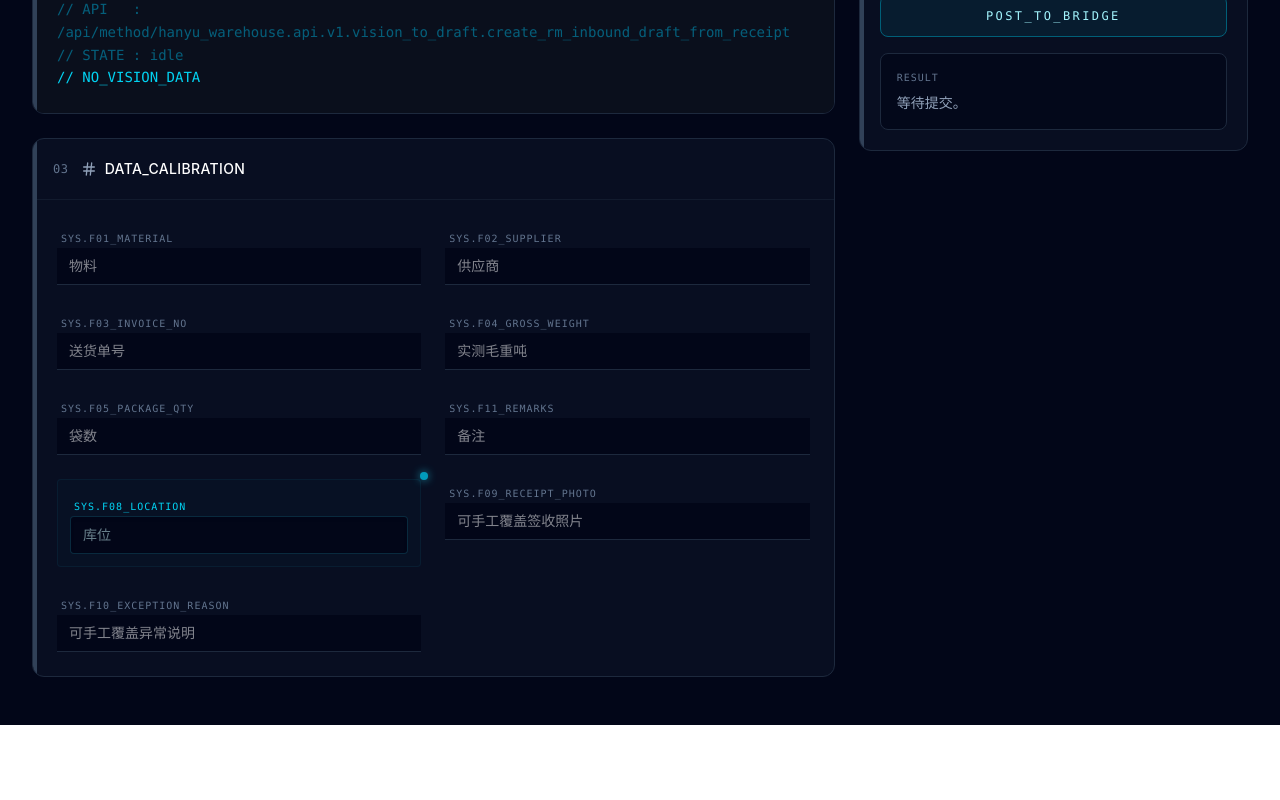
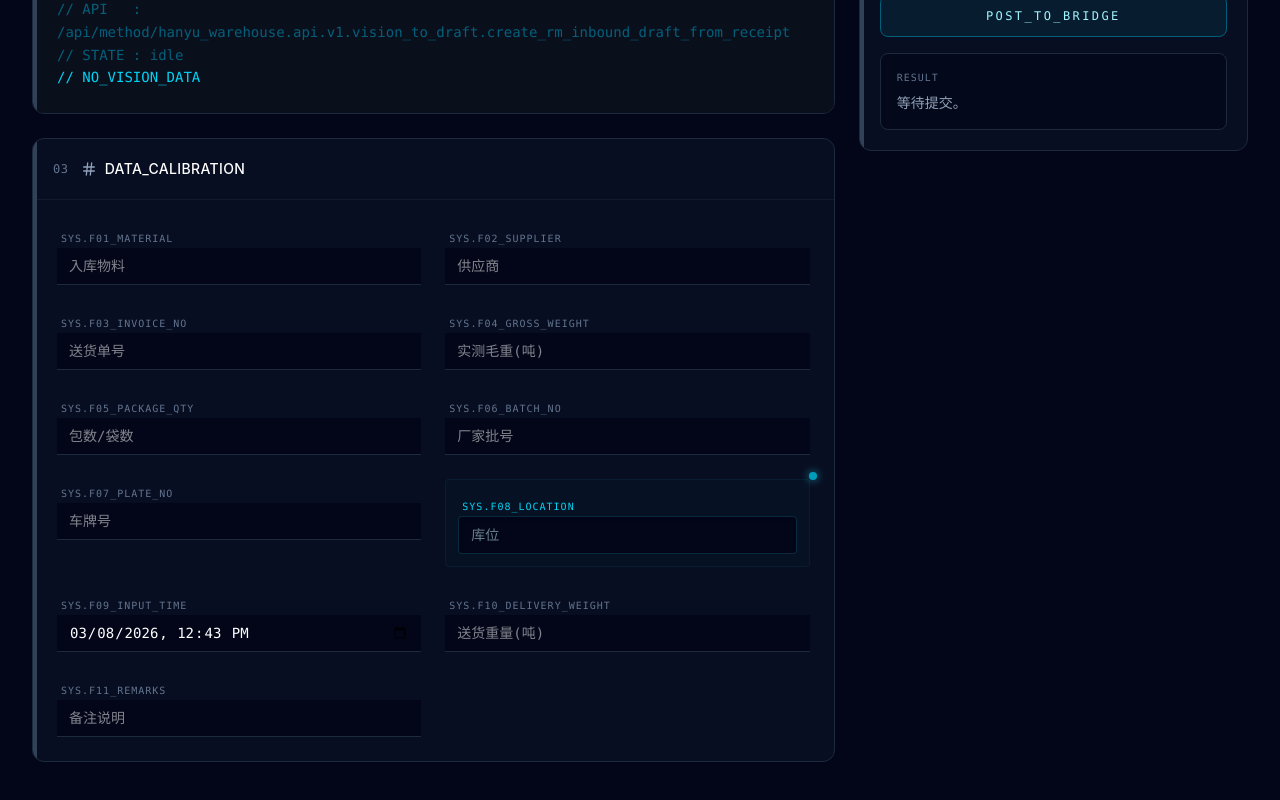
Before and after one commit to earth7777777/hanyu-pwa-laptop-main, a React (Vite) app: page / in a window 1280 px wide. Shown: the part 604-1404 px from the top of the page. Before the commit the page ends 1329 px from the top, so only its background shows below. Built offline with nearby package versions, Linux system fonts and the light colour scheme.

Commit message:
阶段五：S9修正PWA字段映射与Frappe页面入口适配

```diff
--- a/src/App.tsx
+++ b/src/App.tsx
@@ -30,7 +30,7 @@ type MetaData = Record<string, unknown> | null;
 type ApiSuccess = {
   ok: true;
   vision?: Record<string, unknown>;
-  draft?: string;
+  draft?: string | { name?: string;[key: string]: unknown };
   meta?: Record<string, unknown>;
 };
 
@@ -46,6 +46,24 @@ type ApiResponse = ApiSuccess | ApiFailure;
 const API_URL =
   '/api/method/hanyu_warehouse.api.v1.vision_to_draft.create_rm_inbound_draft_from_receipt';
 
+function getCsrfToken() {
+  const fromWindow =
+    typeof window !== 'undefined' &&
+      typeof (window as Window & { csrf_token?: string }).csrf_token === 'string'
+      ? (window as Window & { csrf_token?: string }).csrf_token
+      : '';
+
+  if (fromWindow) return fromWindow;
+
+  const fromMeta =
+    typeof document !== 'undefined'
+      ? document.querySelector('meta[name="csrf-token"]')?.getAttribute('content') ?? ''
+      : '';
+
+  if (fromMeta) return fromMeta;
+
+  return '';
+}
 export default function App() {
   const [status, setStatus] = useState<StatusState>('idle');
   const [isVisionCollapsed, setIsVisionCollapsed] = useState(false);
@@ -59,8 +77,15 @@ export default function App() {
   const [f03, setF03] = useState('');
   const [f04, setF04] = useState('');
   const [f05, setF05] = useState('');
+  const [f06, setF06] = useState('');
+  const [f07, setF07] = useState('');
   const [f08, setF08] = useState('');
-  const [f09, setF09] = useState('');
+  const [f09, setF09] = useState(() => {
+    const now = new Date();
+    const offset = now.getTimezoneOffset();
+    const local = new Date(now.getTime() - offset * 60 * 1000);
+    return local.toISOString().slice(0, 16);
+  });
   const [f10, setF10] = useState('');
   const [f11, setF11] = useState('');
 
@@ -76,12 +101,14 @@ export default function App() {
       f03: f03.trim(),
       f04: f04.trim(),
       f05: f05.trim(),
+      f06: f06.trim(),
+      f07: f07.trim(),
       f08: f08.trim(),
       f09: f09.trim(),
       f10: f10.trim(),
       f11: f11.trim(),
     }),
-    [f01, f02, f03, f04, f05, f08, f09, f10, f11]
+    [f01, f02, f03, f04, f05, f06, f07, f08, f09, f10, f11]
   );
 
   const prettyVision = useMemo(() => {
@@ -116,10 +143,14 @@ export default function App() {
     };
 
     try {
+      const csrfToken = getCsrfToken();
+
       const res = await fetch(API_URL, {
         method: 'POST',
+        credentials: 'include',
         headers: {
           'Content-Type': 'application/json',
+          'X-Frappe-CSRF-Token': csrfToken,
         },
         body: JSON.stringify(payload),
       });
@@ -139,7 +170,13 @@ export default function App() {
       if (data?.ok) {
         setStatus('ok');
         setVisionData(data.vision ?? null);
-        setDraftName(data.draft ?? '');
+        setDraftName(
+          typeof data.draft === 'string'
+            ? data.draft
+            : typeof data.draft === 'object' && data.draft !== null && 'name' in data.draft
+              ? String(data.draft.name ?? '')
+              : ''
+        );
         setMetaData(data.meta ?? null);
         return;
       }
@@ -324,12 +361,14 @@ export default function App() {
 
               <div className="p-6 grid grid-cols-1 md:grid-cols-2 gap-6">
                 {[
-                  { id: 'f01', label: 'SYS.F01_MATERIAL', value: f01, set: setF01, placeholder: '物料' },
+                  { id: 'f01', label: 'SYS.F01_MATERIAL', value: f01, set: setF01, placeholder: '入库物料' },
                   { id: 'f02', label: 'SYS.F02_SUPPLIER', value: f02, set: setF02, placeholder: '供应商' },
                   { id: 'f03', label: 'SYS.F03_INVOICE_NO', value: f03, set: setF03, placeholder: '送货单号' },
-                  { id: 'f04', label: 'SYS.F04_GROSS_WEIGHT', value: f04, set: setF04, placeholder: '实测毛重吨' },
-                  { id: 'f05', label: 'SYS.F05_PACKAGE_QTY', value: f05, set: setF05, placeholder: '袋数' },
-                  { id: 'f11', label: 'SYS.F11_REMARKS', value: f11, set: setF11, placeholder: '备注' },
+                  { id: 'f04', label: 'SYS.F04_GROSS_WEIGHT', value: f04, set: setF04, placeholder: '实测毛重(吨)' },
+                  { id: 'f05', label: 'SYS.F05_PACKAGE_QTY', value: f05, set: setF05, placeholder: '包数/袋数' },
+                  { id: 'f06', label: 'SYS.F06_BATCH_NO', value: f06, set: setF06, placeholder: '厂家批号' },
+                  { id: 'f07', label: 'SYS.F07_PLATE_NO', value: f07, set: setF07, placeholder: '车牌号' },
+
                 ].map((field) => (
                   <div key={field.id} className="space-y-2">
                     <label className="font-mono text-[10px] text-slate-500 uppercase tracking-widest pl-1">
@@ -361,29 +400,43 @@ export default function App() {
 
                 <div className="space-y-2">
                   <label className="font-mono text-[10px] text-slate-500 uppercase tracking-widest pl-1">
-                    SYS.F09_RECEIPT_PHOTO
+                    SYS.F09_INPUT_TIME
                   </label>
                   <input
-                    type="text"
+                    type="datetime-local"
                     value={f09}
                     onChange={(e) => setF09(e.target.value)}
-                    placeholder="可手工覆盖签收照片"
                     className="w-full bg-slate-950 border-b border-slate-800 px-3 py-2 font-mono text-sm text-white focus:outline-none focus:border-cyan-500 focus:bg-slate-950/80 transition-colors"
                   />
                 </div>
 
                 <div className="space-y-2">
                   <label className="font-mono text-[10px] text-slate-500 uppercase tracking-widest pl-1">
-                    SYS.F10_EXCEPTION_REASON
+                    SYS.F10_DELIVERY_WEIGHT
                   </label>
                   <input
                     type="text"
                     value={f10}
                     onChange={(e) => setF10(e.target.value)}
-                    placeholder="可手工覆盖异常说明"
+                    placeholder="送货重量(吨)"
                     className="w-full bg-slate-950 border-b border-slate-800 px-3 py-2 font-mono text-sm text-white focus:outline-none focus:border-cyan-500 focus:bg-slate-950/80 transition-colors"
                   />
                 </div>
+
+                <div className="space-y-2">
+                  <label className="font-mono text-[10px] text-slate-500 uppercase tracking-widest pl-1">
+                    SYS.F11_REMARKS
+                  </label>
+                  <input
+                    type="text"
+                    value={f11}
+                    onChange={(e) => setF11(e.target.value)}
+                    placeholder="备注说明"
+                    className="w-full bg-slate-950 border-b border-slate-800 px-3 py-2 font-mono text-sm text-white focus:outline-none focus:border-cyan-500 focus:bg-slate-950/80 transition-colors"
+                  />
+                </div>
+
+
               </div>
             </section>
           </div>
--- a/vite.config.ts
+++ b/vite.config.ts
@@ -3,5 +3,6 @@ import react from '@vitejs/plugin-react'
 import tailwindcss from '@tailwindcss/vite'
 
 export default defineConfig({
+  base: '/assets/hanyu_warehouse/pwa/',
   plugins: [react(), tailwindcss()],
 })
```
